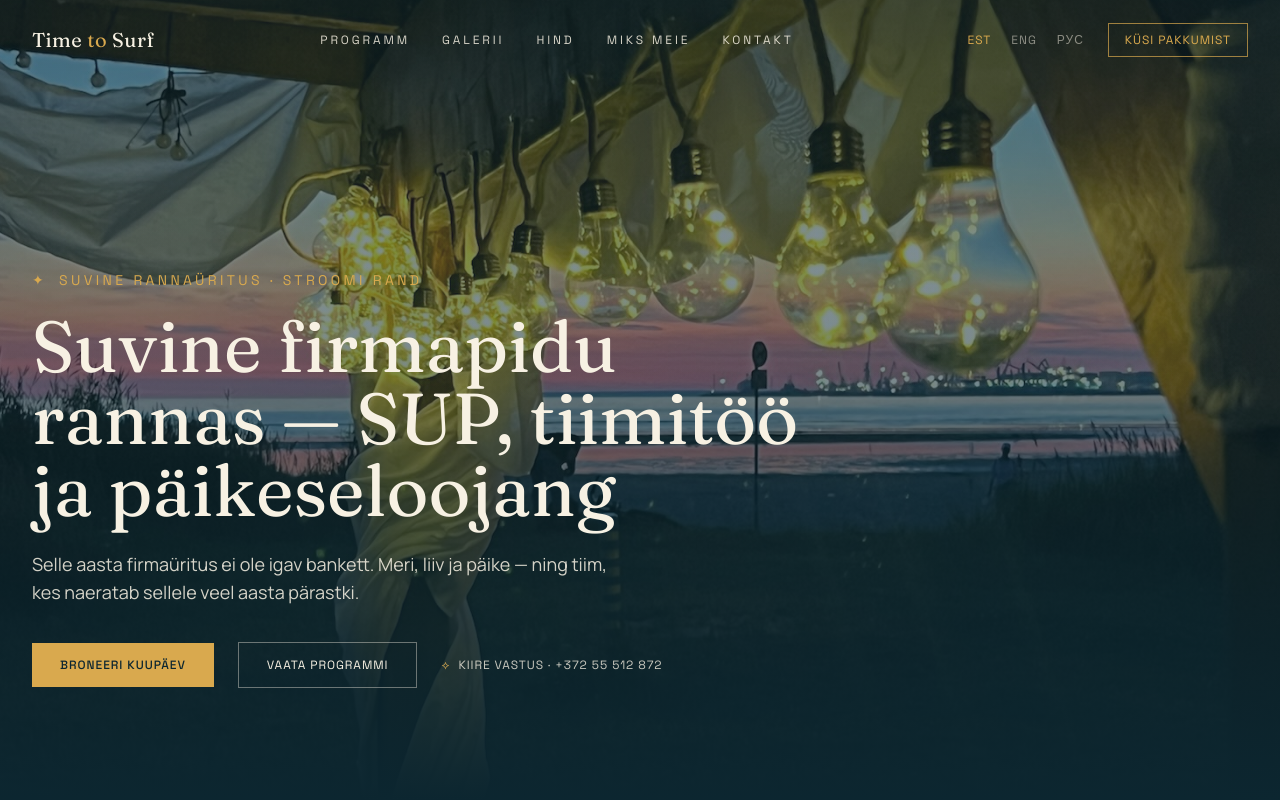
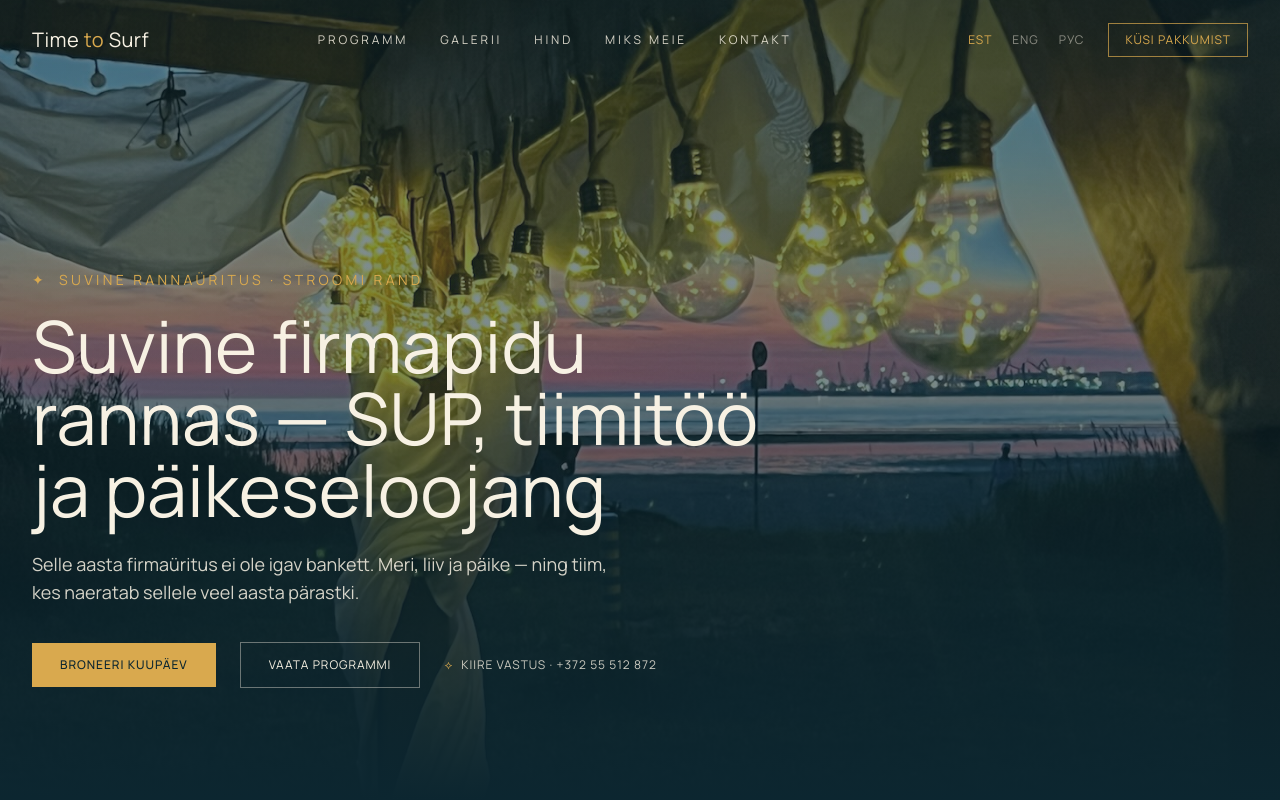
Before and after one commit to TurOne19/Time-to-Surf-Firmauritused, a Next.js app: page / in a window 1280 px wide. Shown: the top 800 px of the page. Built offline with nearby package versions, Linux system fonts and the light colour scheme.

Commit message:
шоогоглдлд

```diff
--- a/app/globals.css
+++ b/app/globals.css
@@ -4,6 +4,16 @@
 
 html {
   scroll-behavior: smooth;
+  --font-display: var(--font-fraunces);
+  --font-label: var(--font-grotesk);
+}
+
+/* Fraunces and Space Grotesk ship no Cyrillic glyphs, so Russian swaps
+   the display serif to Playfair Display and labels to Manrope instead
+   of silently falling back to a generic system font. */
+html[data-locale="ru"] {
+  --font-display: var(--font-playfair);
+  --font-label: var(--font-manrope);
 }
 
 @media (prefers-reduced-motion: reduce) {
--- a/app/layout.tsx
+++ b/app/layout.tsx
@@ -1,13 +1,26 @@
 import type { Metadata } from "next";
-import { Fraunces, Manrope, Space_Grotesk } from "next/font/google";
+import { Fraunces, Manrope, Space_Grotesk, Playfair_Display } from "next/font/google";
 import "./globals.css";
 import { LanguageProvider } from "@/lib/language-context";
 
+// Fraunces has no Cyrillic glyphs at all (Google only ships latin,
+// latin-ext, vietnamese for it), so it's used for ET/EN headlines only.
 const fraunces = Fraunces({
-  subsets: ["latin", "latin-ext", "cyrillic"],
+  subsets: ["latin", "latin-ext"],
   weight: ["400", "500", "600", "700"],
   style: ["normal", "italic"],
   variable: "--font-fraunces",
+  display: "swap",
+});
+
+// Playfair Display does ship Cyrillic, so RU headlines swap to this at
+// the same weight/personality (high-contrast display serif) instead of
+// silently falling back to a generic system serif.
+const playfair = Playfair_Display({
+  subsets: ["latin", "cyrillic"],
+  weight: ["400", "500", "600", "700"],
+  style: ["normal", "italic"],
+  variable: "--font-playfair",
   display: "swap",
 });
 
@@ -18,6 +31,8 @@ const manrope = Manrope({
   display: "swap",
 });
 
+// Space Grotesk also has no Cyrillic glyphs; Russian label text falls
+// back to the body font automatically (handled in globals.css).
 const grotesk = Space_Grotesk({
   subsets: ["latin", "latin-ext"],
   weight: ["400", "500", "600", "700"],
@@ -39,7 +54,7 @@ export default function RootLayout({
   return (
     <html lang="et">
       <body
-        className={`${fraunces.variable} ${manrope.variable} ${grotesk.variable} font-body antialiased`}
+        className={`${fraunces.variable} ${playfair.variable} ${manrope.variable} ${grotesk.variable} font-body antialiased`}
       >
         <LanguageProvider>{children}</LanguageProvider>
       </body>
--- a/lib/language-context.tsx
+++ b/lib/language-context.tsx
@@ -1,6 +1,6 @@
 "use client";
 
-import React, { createContext, useContext, useMemo, useState } from "react";
+import React, { createContext, useContext, useEffect, useMemo, useState } from "react";
 import { Locale, Dictionary, dictionaries, defaultLocale } from "./content";
 
 interface LanguageContextValue {
@@ -13,6 +13,11 @@ const LanguageContext = createContext<LanguageContextValue | null>(null);
 
 export function LanguageProvider({ children }: { children: React.ReactNode }) {
   const [locale, setLocale] = useState<Locale>(defaultLocale);
+
+  useEffect(() => {
+    document.documentElement.lang = locale;
+    document.documentElement.setAttribute("data-locale", locale);
+  }, [locale]);
 
   const value = useMemo(
     () => ({
--- a/tailwind.config.ts
+++ b/tailwind.config.ts
@@ -19,9 +19,9 @@ const config: Config = {
         ivory: "#F7F1E3",
       },
       fontFamily: {
-        display: ["var(--font-fraunces)", "serif"],
+        display: ["var(--font-display)", "serif"],
         body: ["var(--font-manrope)", "sans-serif"],
-        label: ["var(--font-grotesk)", "sans-serif"],
+        label: ["var(--font-label)", "sans-serif"],
       },
       letterSpacing: {
         wideish: "0.08em",
```
